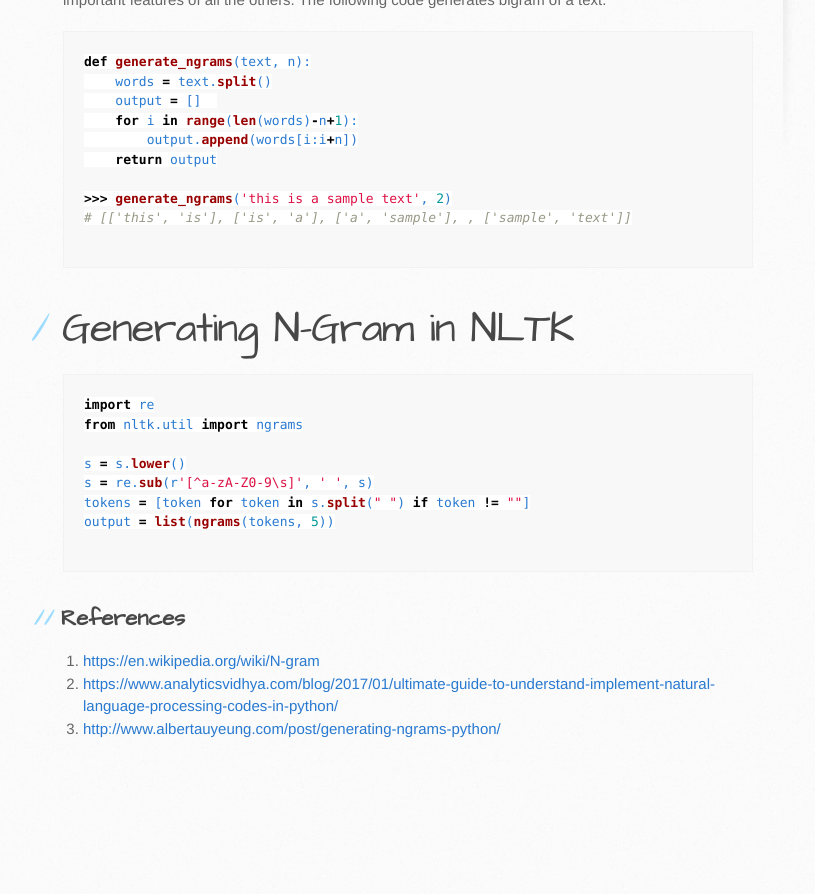
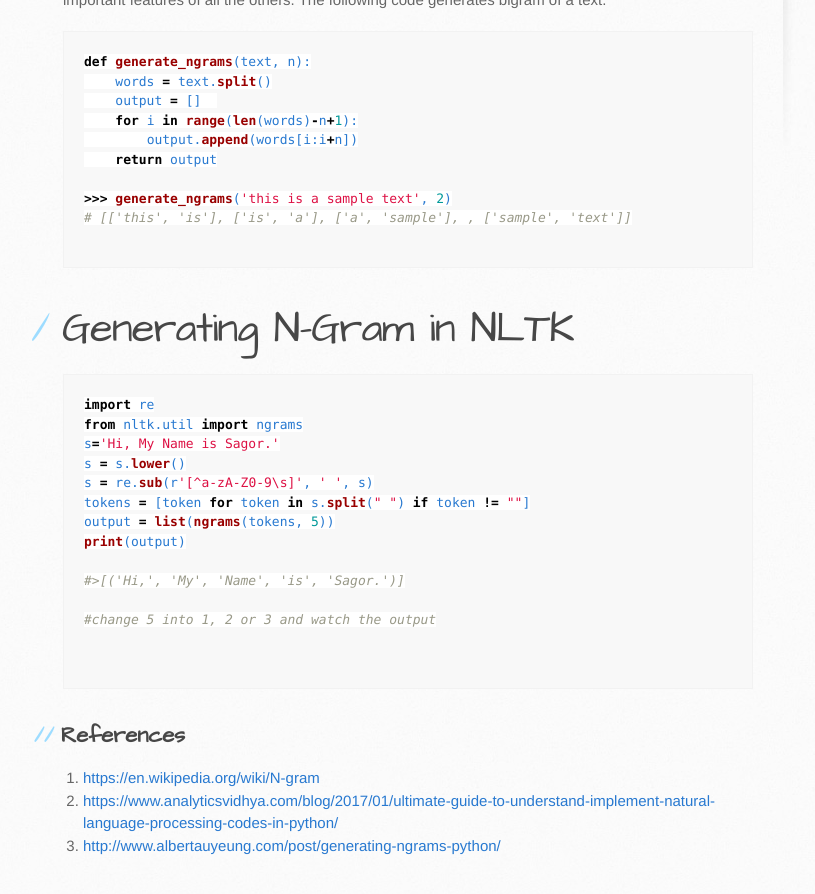
Before and after one commit to sagorbrur/sagorbrur.github.io, a Jekyll site: the page built from ngram.md, in a window 1280 px wide and 900 px high, scrolled down 590 px. Shown: the top 894 px of the window, without its empty margins (107-922 px from the left). Built offline with Jekyll 4.4.1, drawn with Linux system fonts in a browser that asks for light colours; our own code applies the rules of GitHub Pages for plain Markdown files; before the commit the page ends 1373 px from its top, so only the background shows below that.

Commit message:
Update ngram.md

````diff
--- a/ngram.md
+++ b/ngram.md
@@ -26,11 +26,17 @@ def generate_ngrams(text, n):
 ```python
 import re
 from nltk.util import ngrams
-
+s='Hi, My Name is Sagor.'
 s = s.lower()
 s = re.sub(r'[^a-zA-Z0-9\s]', ' ', s)
 tokens = [token for token in s.split(" ") if token != ""]
 output = list(ngrams(tokens, 5))
+print(output)
+
+#>[('Hi,', 'My', 'Name', 'is', 'Sagor.')]
+
+#change 5 into 1, 2 or 3 and watch the output
+
 
 ```
 
````
